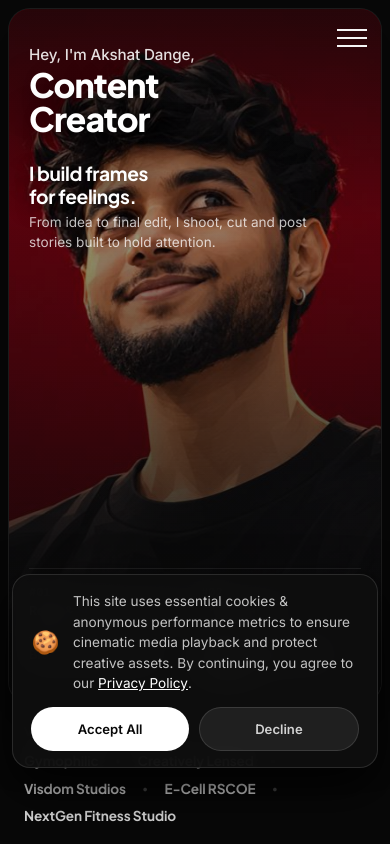
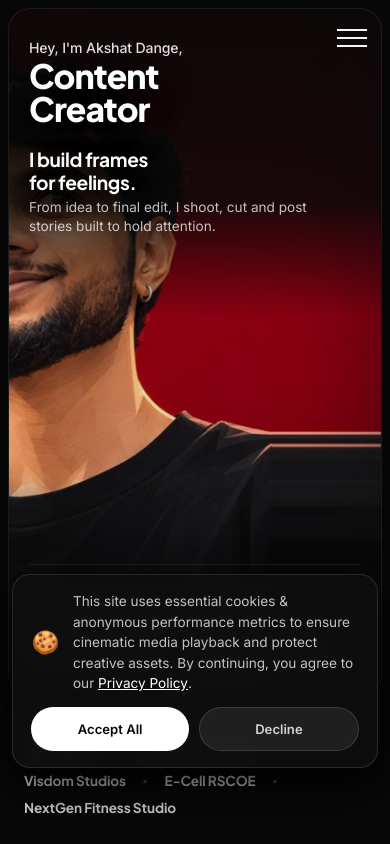
Before and after one commit to aksh-dash/Creative-Portfolio, a React (Vite) app: page / in a window 390 px wide. Shown: the top 844 px of the page. Built offline with nearby package versions, Linux system fonts and the light colour scheme.

Commit message:
fix(mobile-hero): eliminate text-portrait clash, create top breathing room, and ensure single-window fit

```diff
--- a/src/styles/Hero.css
+++ b/src/styles/Hero.css
@@ -225,44 +225,73 @@
 
 @media (max-width: 640px) {
     .hero-section {
-        padding: 0.5rem 0.5rem 0 0.5rem;
+        padding: 0.5rem 0.5rem 0.5rem 0.5rem;
+        min-height: 100dvh;
+        display: flex;
+        flex-direction: column;
+        justify-content: space-between;
     }
 
     .hero-card {
-        padding: 2.25rem 1.25rem 1.5rem 1.25rem;
+        padding: 1.85rem 1.25rem 1.25rem 1.25rem;
         border-radius: 22px;
-        min-height: auto;
+        min-height: 0;
+        flex: 1;
+        background: #0d0d0d;
+        display: flex;
+        flex-direction: column;
+        justify-content: space-between;
     }
 
-    /* Anchor character portrait lower and add gradient protection for text contrast */
+    /* Seamless character portrait with reduced effect and clear headroom */
     .hero-bg {
-        background-position: center 80%;
-        filter: drop-shadow(0 15px 35px rgba(0,0,0,0.85)) brightness(0.85);
+        inset: 0;
+        background-size: cover;
+        background-position: 68% 40%;
+        filter: drop-shadow(0 10px 25px rgba(0,0,0,0.4));
+        -webkit-mask-image: none;
+        mask-image: none;
     }
 
+    /* Dark protective top & bottom gradient so text never clashes with portrait */
     .hero-overlay {
-        background: linear-gradient(180deg, rgba(8,8,8,0.72) 0%, rgba(8,8,8,0.3) 30%, rgba(8,8,8,0.65) 65%, rgba(8,8,8,0.95) 100%);
+        background: linear-gradient(
+            180deg,
+            rgba(8, 8, 8, 0.96) 0%,
+            rgba(8, 8, 8, 0.88) 28%,
+            rgba(8, 8, 8, 0.05) 45%,
+            rgba(8, 8, 8, 0.1) 68%,
+            rgba(8, 8, 8, 0.82) 84%,
+            rgba(8, 8, 8, 0.98) 100%
+        );
     }
 
     .hero-main-layout {
-        gap: 1.15rem;
+        gap: 0.85rem;
         margin-top: 0;
     }
 
     .hero-greeting {
-        font-size: 0.95rem;
-        margin-bottom: 0.25rem;
+        font-size: 0.88rem;
+        margin-bottom: 0.2rem;
     }
 
     .hero-main-title {
-        font-size: 2.35rem;
+        font-size: 2.15rem;
         line-height: 1.0;
     }
 
     .hero-side-title {
-        font-size: 1.3rem;
+        font-size: 1.15rem;
         line-height: 1.2;
-        margin-bottom: 0.35rem;
+        margin-bottom: 0.25rem;
+    }
+
+    .hero-side-sub {
+        font-size: 0.82rem;
+        line-height: 1.4;
+        color: rgba(255, 255, 255, 0.75);
+        max-width: 310px;
     }
 
     .hero-side-sub {
```
